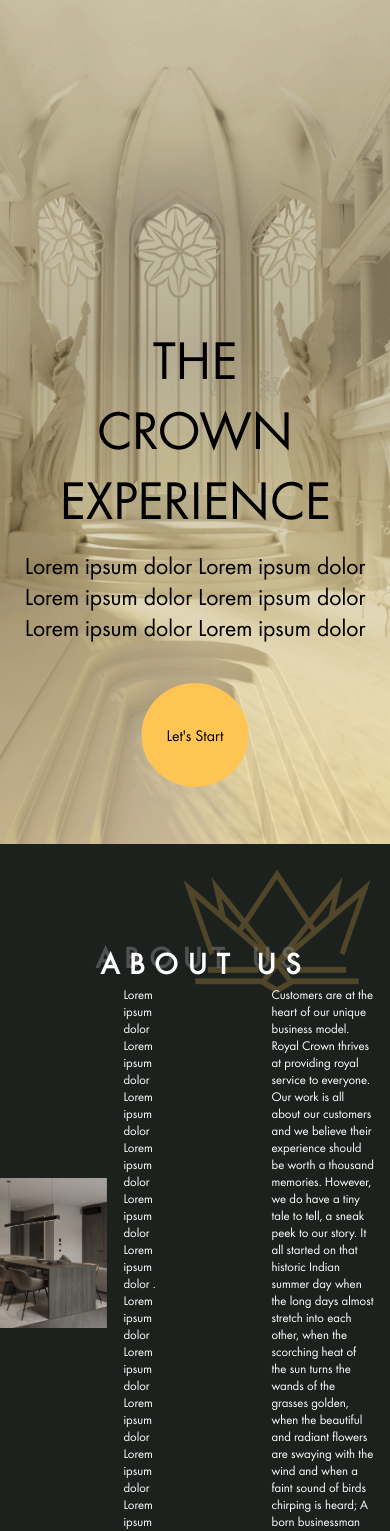
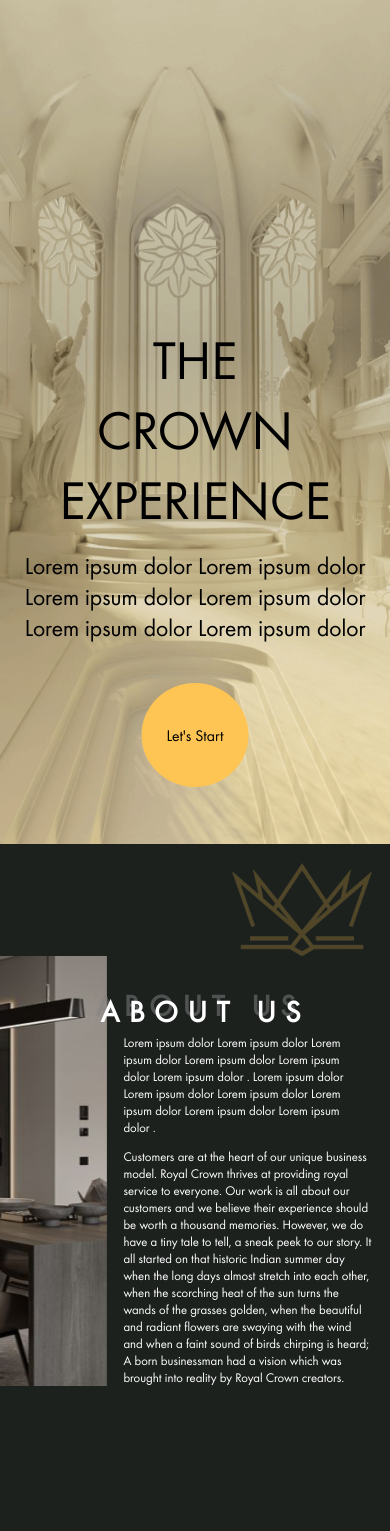
Before and after one commit to PVOT-Web-Projects/royal-crown, a Next.js app: page / in a window 390 px wide. Shown: the top 1531 px of the page. Built offline with nearby package versions, Linux system fonts and the light colour scheme.

Commit message:
changesss

```diff
--- a/src/components/Aboutus/Aboutus.scss
+++ b/src/components/Aboutus/Aboutus.scss
@@ -16,6 +16,13 @@
       height: 200px;
       right: 13px;
     }
+    @media (max-width: 575px) {
+      width: 150px;
+      height: 150px;
+      right: 13px;
+
+    }
+
   }
   .aboutcontainer {
     display: flex;
@@ -35,14 +42,33 @@
       padding: 4rem 1rem;
 
     }
+    @media (max-width: 575px) {
+      padding: 7rem 1rem;
+
+
+    }
   }
   .one {
     width: 30%;
+    @media (max-width: 575px) {
+      width: 30%;
+      display: flex;
+      gap: 1rem;
+
+
+
+    }
     .image {
       width: 100%;
       height: 100%;
       object-fit: contain;
       transform: translate(-15%, 0%);
+      @media (max-width: 575px) {
+        object-fit: none;
+      transform: translate(-15%, 0%);
+
+      }
+
     }
   }
 
@@ -54,6 +80,12 @@
     @media (max-width: 768px) {
       flex-direction: column;
       justify-content: flex-end;
+
+
+    }
+    @media (max-width: 575px) {
+      flex-direction: column;
+      justify-content: center;
 
 
     }
@@ -79,6 +111,15 @@
 
 
       }
+      @media (max-width: 575px) {
+        font-size: 30px;
+        letter-spacing: 10px;
+        transform: translate(-9%, -9%);
+
+
+
+
+      }
     }
     .aboutheading2 {
       color: #80808085;
@@ -94,6 +135,11 @@
     letter-spacing: 10px;
     transform: translate(-11%, 74%);
 
+      }
+      @media (max-width: 575px) {
+        font-size: 30px;
+        letter-spacing: 10px;
+        transform: translate(-11%, 74%);
 
 
 
@@ -102,6 +148,10 @@
     .about_para {
       display: flex;
       gap: 6rem;
+      @media (max-width: 575px) {
+        display: block;
+
+      }
       .aboutpara {
         width: 33%;
         @media (max-width: 1024px) {
@@ -112,6 +162,12 @@
         @media (max-width: 768px) {
           font-size: 13px;
         width: 32%;
+        }
+        @media (max-width: 575px) {
+          font-size: 13px;
+          width: 89%;
+          margin-bottom: 12px;
+
         }
       }
       .aboutpara2 {
@@ -125,6 +181,12 @@
           width: 63%;
 
         }
+        @media (max-width: 575px) {
+          font-size: 13px;
+        width: 100%;
+
+
+        }
       }
     }
   }
```
